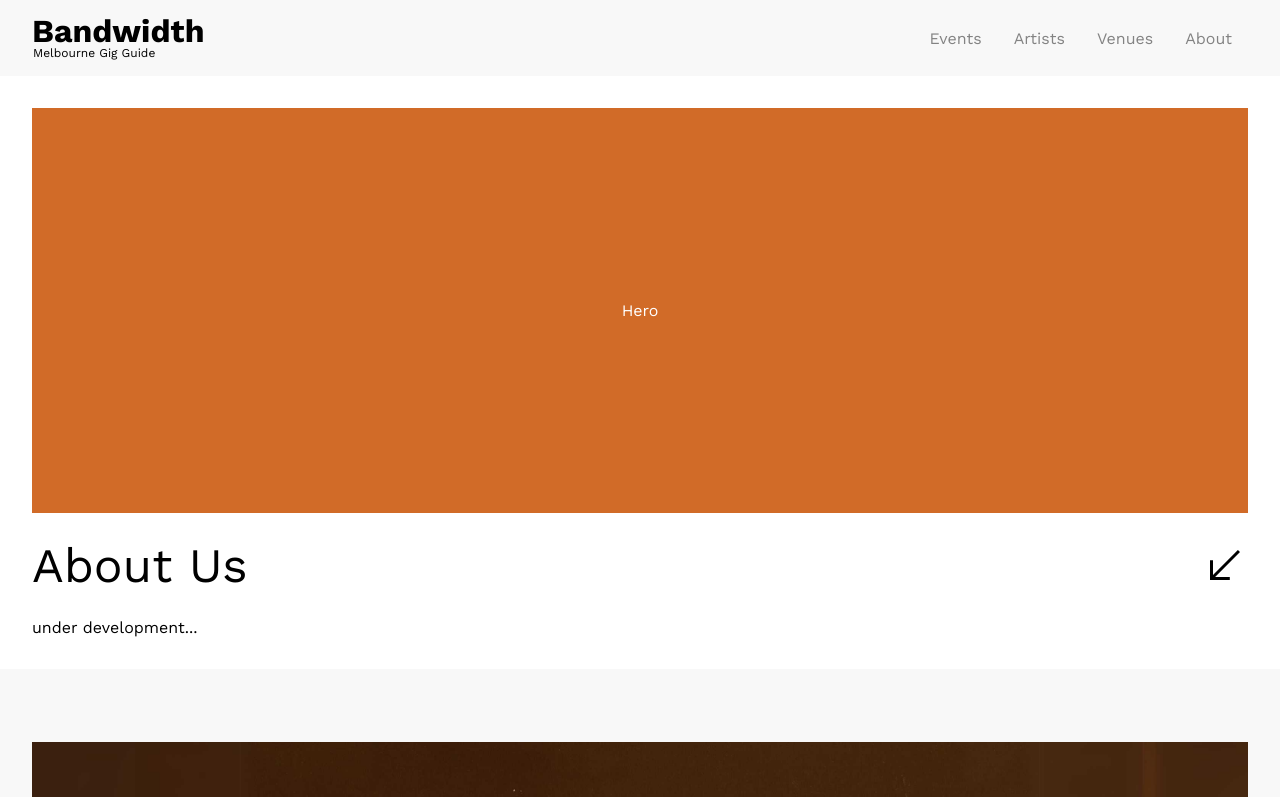
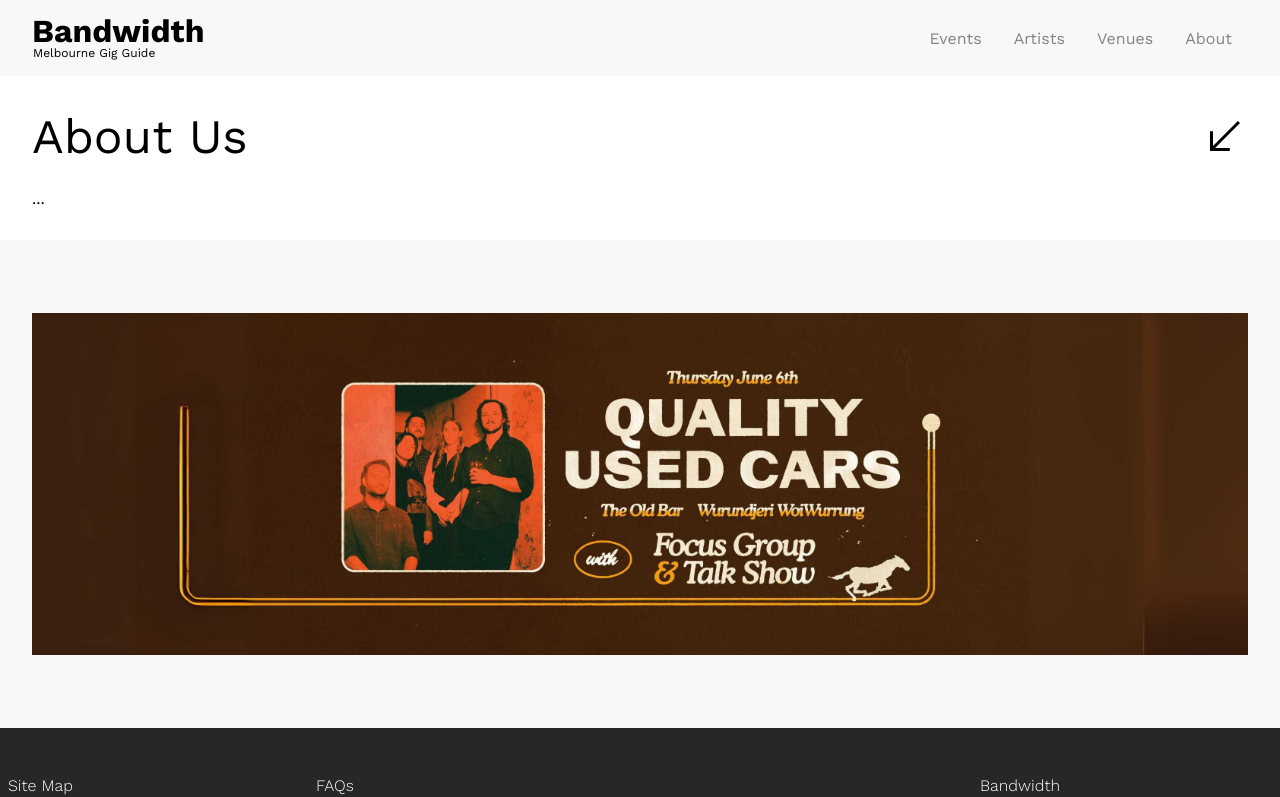
Before and after one commit to bandwidth-gig-guide/website-main, a Next.js app in the folder app/: page /about in a window 1280 px wide. Shown: the top 797 px of the page. Built offline with nearby package versions, Linux system fonts and the light colour scheme.

Commit message:
misc: remove hero sections

```diff
--- a/app/pages/about/index.tsx
+++ b/app/pages/about/index.tsx
@@ -3,7 +3,6 @@ import React from "react"
 import Head from 'next/head';
 
 import SectionHeader from "../../components/SectionHeader/SectionHeader";
-import Hero from "../../components/Hero/Hero";
 
 
 const Venue = () => {
@@ -16,9 +15,8 @@ const Venue = () => {
       </Head>
 
       <div>
-        <Hero />
         <SectionHeader title="About Us" />
-        <p>under development...</p>
+        <p>...</p>
       </div>
     </>
   );
--- a/app/pages/artist/index.tsx
+++ b/app/pages/artist/index.tsx
@@ -5,7 +5,6 @@ import SectionHeader from "../../components/SectionHeader/SectionHeader";
 import CardGrid from "../../components/CardGrid/CardGrid";
 import { CardGridType } from "../../types/enums/CardGridType";
 import FilterArtist from "../../components/Filter/FilterArtist/FilterArtist";
-import Hero from "../../components/Hero/Hero";
 
 
 const Artist = () => {
@@ -19,7 +18,6 @@ const Artist = () => {
       </Head>
 
       <div>
-        <Hero />
         <SectionHeader title="Artists" />
         <FilterArtist setArtistIds={setArtistIds}/>
         <CardGrid artistIds={artistIds} cardGridType={CardGridType.Grid} isPaginated={true} limit={24}/>
--- a/app/pages/event/index.tsx
+++ b/app/pages/event/index.tsx
@@ -7,7 +7,6 @@ import DateHeader from "../../components/DateHeader/DateHeader"
 import CardGrid from "../../components/CardGrid/CardGrid"
 import { CardGridType } from "../../types/enums/CardGridType"
 import FilterEvent from "../../components/Filter/FilterEvent/FilterEvent"
-import Hero from "../../components/Hero/Hero"
 import Button from "../../components/Button/Button"
 
 const DAYS_LOADED = 10;
@@ -50,7 +49,6 @@ const Event = () => {
       </Head>
 
       <div>
-        <Hero />
         <SectionHeader title="Events" />
         <FilterEvent setEventIdsByDate={setEventIdsByDate} />
 
--- a/app/pages/venue/index.tsx
+++ b/app/pages/venue/index.tsx
@@ -6,7 +6,6 @@ import SectionHeader from "../../components/SectionHeader/SectionHeader";
 import CardGrid from "../../components/CardGrid/CardGrid";
 import { CardGridType } from "../../types/enums/CardGridType";
 import FilterVenue from "../../components/Filter/FilterVenue/FilterVenue";
-import Hero from "../../components/Hero/Hero";
 import CityMap from "../../components/CityMap/CityMap";
 
 
@@ -21,7 +20,6 @@ const Venue = () => {
       </Head>
 
       <div>
-        <Hero />
         <SectionHeader title="Venues" />
         <FilterVenue setVenueIds={setVenueIds} />
         <CardGrid venueIds={venueIds} cardGridType={CardGridType.Grid} isPaginated={true} limit={24}/>
```
